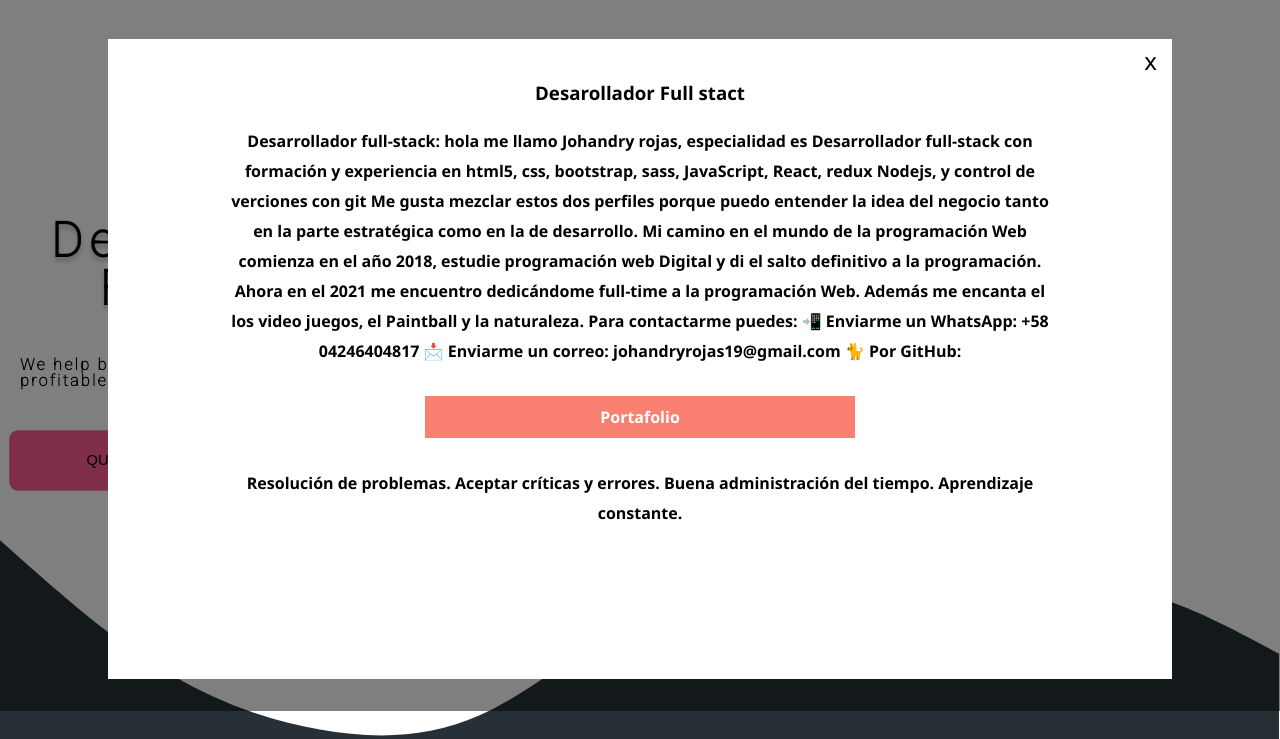
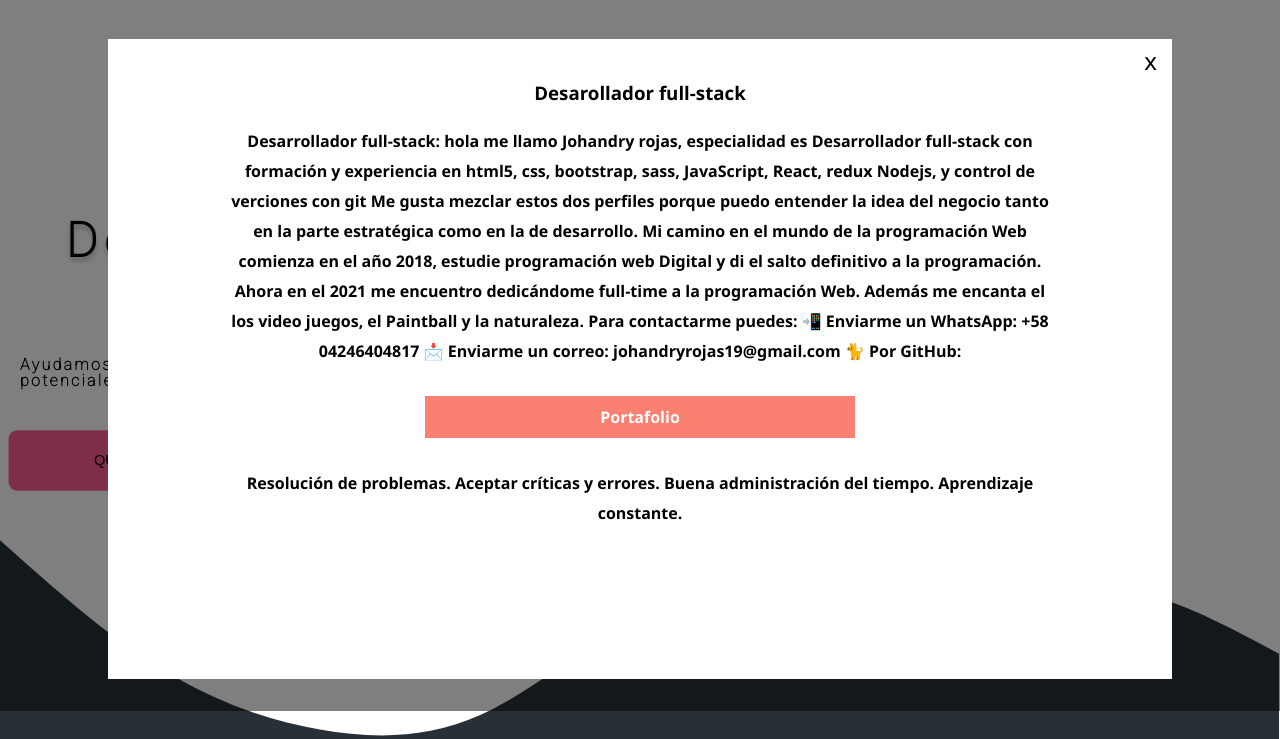
Before and after one commit to johandry8919/Landing-pages, a website: page index.html in a window 1280 px wide. Both pictures are taken after a click on the button "QUIEN SOY". Shown: the part 89-828 px from the top of the page. Drawn offline with nearby package versions, Linux system fonts and the light colour scheme.

Commit message:
modificando h2

```diff
--- a/index.html
+++ b/index.html
@@ -41,7 +41,7 @@
               Desarrollador Full Stack
             </h1>
             <h2>
-              We help brands transform potential ideas into profitable realities
+              Ayudamos a las marcas a transformar ideas potenciales en realidades rentables
             </h2>
             <button class="button hvr-grow">QUIEN SOY</button>
           </div>
@@ -83,7 +83,7 @@
       <div class="popup">
           <div class="popup-close">x</div>
           <div class="popup-content">
-              <h3> Desarollador Full stact</h3>
+              <h3> Desarollador full-stack</h3>
               <p>Desarrollador full-stack: hola me llamo Johandry rojas, especialidad es   Desarrollador full-stack con formación y experiencia en html5, css, bootstrap, sass, JavaScript, React, redux Nodejs,   y control de verciones con git Me gusta mezclar estos dos perfiles porque puedo entender la idea del negocio tanto en la parte estratégica como en la de desarrollo. Mi camino en el mundo de la programación Web comienza en el año 2018, estudie programación web Digital y di el salto definitivo a la programación. Ahora en el 2021 me encuentro dedicándome full-time a la programación Web.
 
                 Además me encanta el los video juegos, el Paintball y la naturaleza.
```
